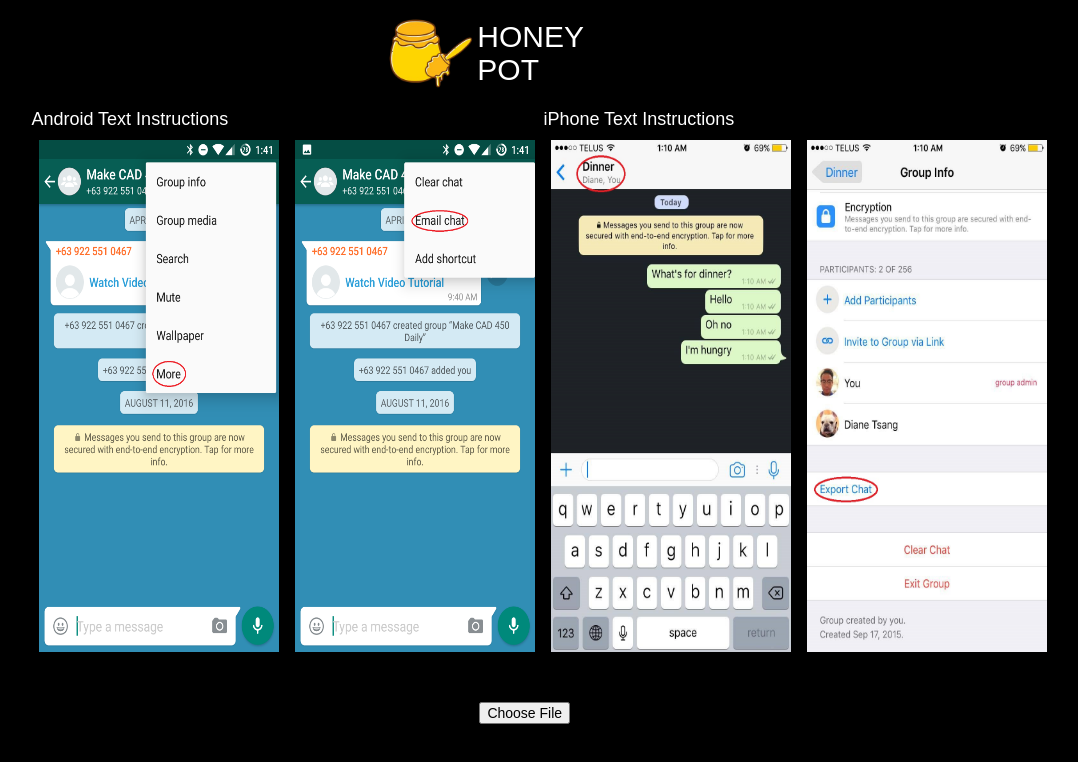
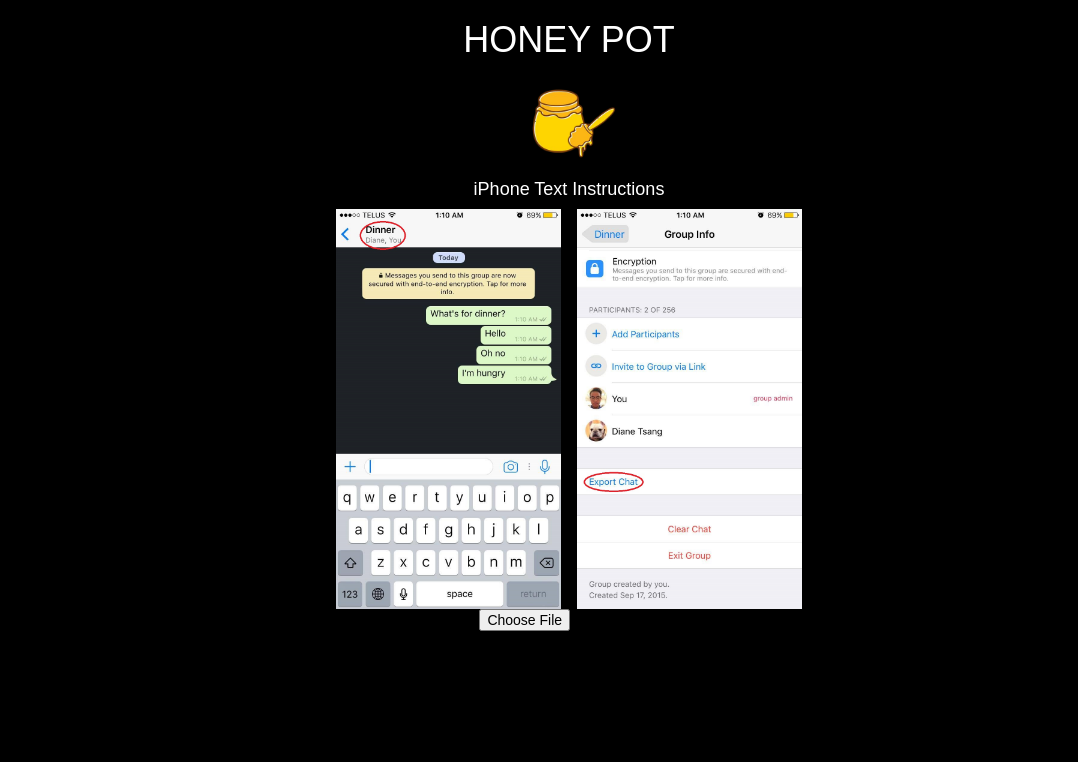
Before and after one commit to Danieltsang/honeybuns, a React (Create React App) app: page / in a window 1280 px wide. Shown: the top 762 px of the page, without its empty margins (71-1149 px from the left). Built offline with nearby package versions, Linux system fonts and the light colour scheme.

Commit message:
css changes

```diff
--- a/src/components/Upload.js
+++ b/src/components/Upload.js
@@ -7,26 +7,22 @@
       <div>
         <div className='container-fluid'>
           <div className='row'>
-            <div className='col-xs-offset-4 col-xs-1'>
               <div className='logo-container'>
+                <h1>HONEY POT</h1>
                 <img src={require('../images/hb-logo.png')} alt=''/>
               </div>
-            </div>
-            <div className='col-xs-1'>
-              <h2>HONEY POT</h2>
-            </div>
           </div>
         </div>
         <div className='upload-image-container'>
+          {/*<div>*/}
+            {/*<h4> Android Text Instructions </h4>*/}
+            {/*<div className='image-container'>*/}
+              {/*<img src={require('../images/android-instruction-1.png')} alt=''/>*/}
+              {/*<img src={require('../images/android-instruction-2.png')} alt=''/>*/}
+            {/*</div>*/}
+          {/*</div>*/}
           <div>
-            <h4> Android Text Instructions </h4>
-            <div className='image-container'>
-              <img src={require('../images/android-instruction-1.png')} alt=''/>
-              <img src={require('../images/android-instruction-2.png')} alt=''/>
-            </div>
-          </div>
-          <div>
-            <h4> iPhone Text Instructions </h4>
+            <h4 className="text-instructions"> iPhone Text Instructions </h4>
             <div className='image-container'>
               <img src={require('../images/iphone-instruction-1.jpg')} alt=''/>
               <img src={require('../images/iphone-instruction-2.jpg')} alt=''/>
--- a/src/styles/upload-area.css
+++ b/src/styles/upload-area.css
@@ -11,7 +11,7 @@
 
 .upload-image-container {
     display: flex;
-    margin-left: 8vw;
+    justify-content: center;
 }
 
 .image-container {
@@ -19,16 +19,16 @@
 }
 
 .image-container img {
-    width: 20vw;
-    height: 64vh;
+    width: auto;
+    height: 400px;
     padding-left: 8px;
     padding-right: 8px;
-}
-
-.upload-btn-ctn {
-    padding-top: 50px;
 }
 
 .upload-ctn {
     margin-left: 43vw;
 }
+
+.text-instructions {
+    text-align: center;
+}
```
